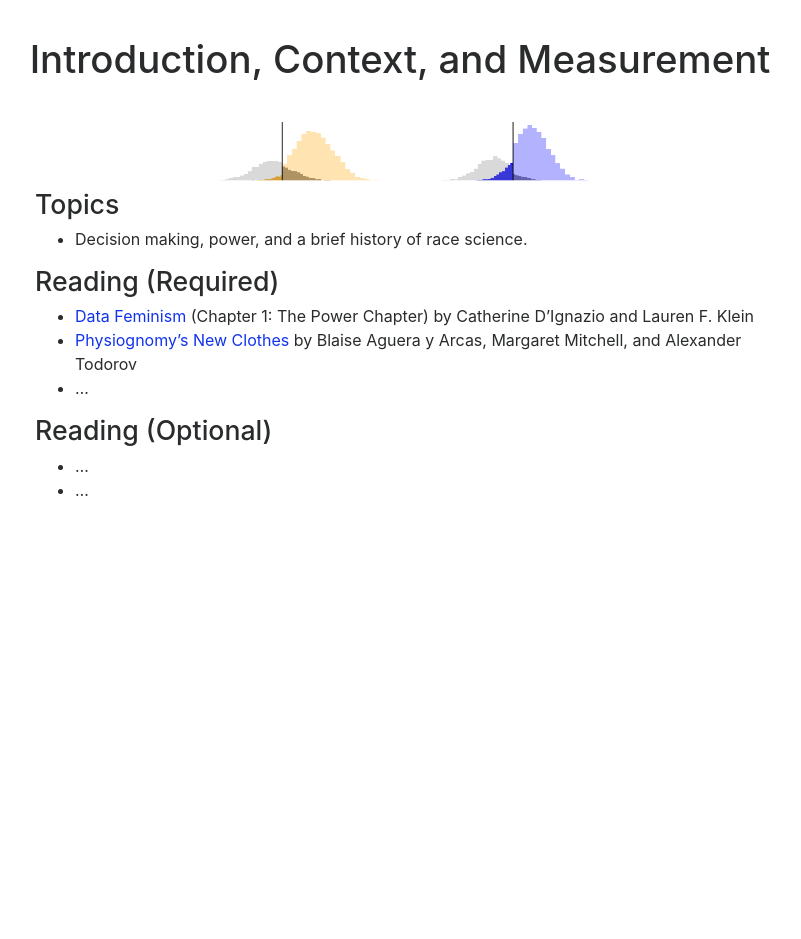
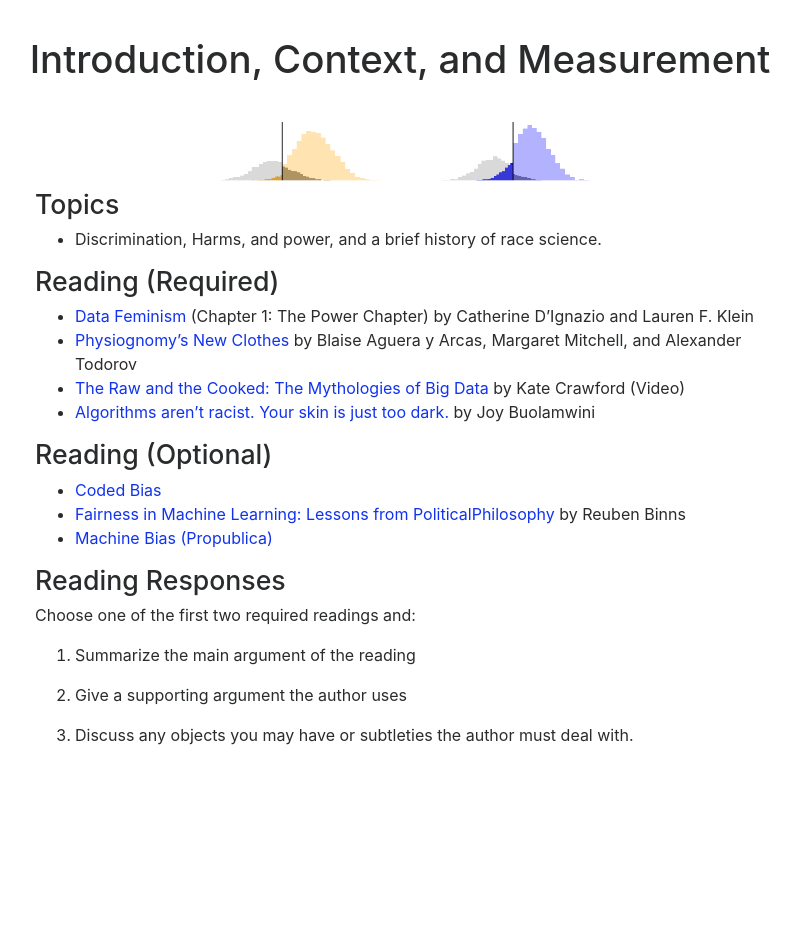
Before and after one commit to afraenkel/course-fairness-webpage, a Jekyll site: the page built from weeks/week02.md, in a window 1280 px wide. Shown: the whole page, without its empty margins (240-1041 px from the left). Built offline with Jekyll 4.4.1, drawn with Linux system fonts in a browser that asks for light colours; nearby versions of some CDN libraries; before the commit the page ends 900 px from its top, so only the background shows below that.

Commit message:
add week2

```diff
--- a/weeks/week02.md
+++ b/weeks/week02.md
@@ -7,7 +7,7 @@ doodle: /doodle.png
 
 ## Topics
 
-* Decision making, power, and a brief history of race science.
+* Discrimination, Harms, and power, and a brief history of race science.
 
 ## Reading (Required)
 
@@ -16,9 +16,22 @@ doodle: /doodle.png
   by Catherine D'Ignazio and Lauren F. Klein
 * [Physiognomy's New Clothes](https://medium.com/@blaisea/physiognomys-new-clothes-f2d4b59fdd6a)
   by Blaise Aguera y Arcas, Margaret Mitchell, and Alexander Todorov
-* ...
+* [The Raw and the Cooked: The Mythologies of Big Data](https://www.youtube.com/watch?v=h_WScJu40mU)
+  by Kate Crawford (Video)
+* [Algorithms aren’t racist. Your skin is just too dark.](https://hackernoon.com/algorithms-arent-racist-your-skin-is-just-too-dark-4ed31a7304b8)
+  by Joy Buolamwini
 
 ## Reading (Optional)
 
-* ...
-* ...
+* [Coded Bias](https://www.pbs.org/independentlens/films/coded-bias/)
+* [Fairness in Machine Learning: Lessons from PoliticalPhilosophy](http://proceedings.mlr.press/v81/binns18a/binns18a.pdf)
+  by Reuben Binns
+* [Machine Bias (Propublica)](https://www.propublica.org/article/machine-bias-risk-assessments-in-criminal-sentencing)
+
+## Reading Responses
+
+Choose one of the first two required readings and:
+1. Summarize the main argument of the reading
+2. Give a supporting argument the author uses
+3. Discuss any objects you may have or subtleties the author must deal
+   with.
```
